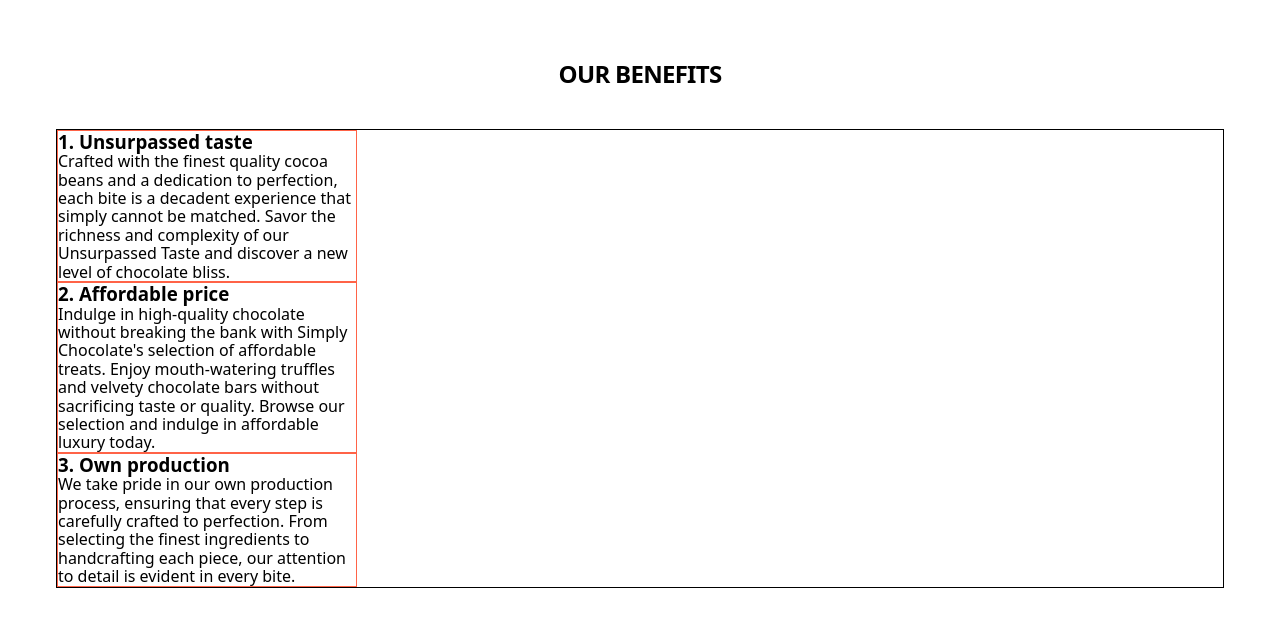
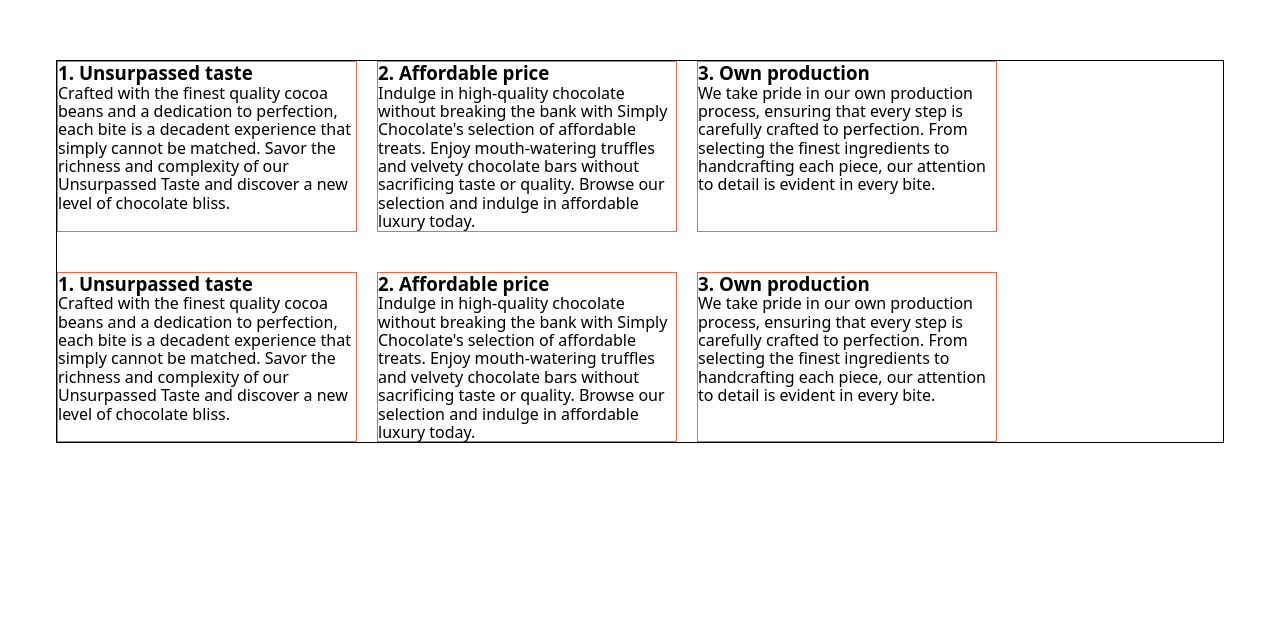
Before and after one commit to Olexiy-repin/bootcamp-76-on-HTML, a plain HTML site: page pages/flexbox.html in a window 1280 px wide. Drawn offline with nearby package versions, Linux system fonts and the light colour scheme.

Commit message:
classwork

```diff
--- a/css/block-model.css
+++ b/css/block-model.css
@@ -0,0 +1,105 @@
+h1,
+h2,
+h3,
+h4,
+h5,
+h6,
+p {
+  margin-top: 0;
+  margin-bottom: 0;
+}
+
+a {
+  text-decoration: none;
+  color: inherit;
+}
+
+ul,
+ol {
+  margin-top: 0;
+  margin-bottom: 0;
+  padding-left: 0;
+  list-style-type: none;
+}
+
+button {
+  cursor: pointer;
+}
+
+img {
+  display: block;
+}
+
+body {
+  color: #303030;
+}
+
+.container {
+  max-width: 1168px;
+  margin-left: auto;
+  margin-right: auto;
+  padding-left: 16px;
+  padding-right: 16px;
+}
+
+.main-title {
+  margin-bottom: 40px;
+  padding: 10px;
+  border: 2px solid teal;
+}
+
+.hero-description {
+  margin-top: 80px;
+  border: 2px solid tomato;
+}
+
+.products {
+  padding-top: 50px;
+  padding-bottom: 50px;
+}
+
+.title {
+  text-align: center;
+  margin-bottom: 40px;
+}
+
+/*
+an + b
+
+a - довільне число
+n - лічильник, який починається з 0 і постійно збільшуєтсья на 1
+b - довільне число
+*/
+
+/*
+2n + 1 - odd
+
+2 * 0 + 1 = 1;
+2 * 1 + 1 = 3;
+2 * 2 + 1 = 5;
+*/
+
+/*
+2n - even
+
+2 * 0 = 0;
+2 * 1 = 2;
+2 * 2 = 4;
+2 * 3 = 6;
+*/
+
+/*
+-n + 3
+
+-0 + 3 = 3;
+-1 + 3 = 2;
+-2 + 3 = 1;
+*/
+
+/* .products-list-item:nth-last-child(-n + 3) {
+  border: 5px solid teal;
+} */
+
+.products-list-item:first-child .products-list-img {
+  border: 5px solid teal;
+}
--- a/css/flexbox.css
+++ b/css/flexbox.css
@@ -25,6 +25,20 @@ ol {
   margin-right: auto;
 }
 
+.visually-hidden {
+  position: absolute;
+  width: 1px;
+  height: 1px;
+  margin: -1px;
+  border: 0;
+  padding: 0;
+
+  white-space: nowrap;
+  clip-path: inset(100%);
+  clip: rect(0 0 0 0);
+  overflow: hidden;
+}
+
 .benefits {
   padding-top: 60px;
   padding-bottom: 60px;
@@ -41,6 +55,16 @@ ol {
 }
 
 .benefits-list {
+  display: flex;
+  flex-direction: row;
+  justify-content: flex-start;
+  align-items: stretch;
+  flex-wrap: wrap;
+
+  /* row-gap: 40px;
+  column-gap: 20px; */
+  gap: 40px 20px;
+
   border: 1px solid #000000;
 }
 
@@ -48,3 +72,11 @@ ol {
   width: 300px;
   border: 1px solid tomato;
 }
+
+/* .benefits-list-item:not(:nth-child(3n)) {
+  margin-right: 20px;
+}
+
+.benefits-list-item:not(:nth-last-child(-n + 3)) {
+  margin-bottom: 20px;
+} */
--- a/pages/flexbox.html
+++ b/pages/flexbox.html
@@ -14,8 +14,33 @@
     <main>
       <section class="benefits">
         <div class="container">
-          <h2 class="title">Our benefits</h2>
+          <h2 class="title visually-hidden">Our benefits</h2>
           <ul class="benefits-list">
+            <li class="benefits-list-item benefits-list-item-first">
+              <h3 class="benefits-list-title">1. Unsurpassed taste</h3>
+              <p class="benefits-list-text">
+                Crafted with the finest quality cocoa beans and a dedication to perfection, each bite is a decadent
+                experience that simply cannot be matched. Savor the richness and complexity of our Unsurpassed Taste and
+                discover a new level of chocolate bliss.
+              </p>
+            </li>
+            <li class="benefits-list-item benefits-list-item-second">
+              <h3 class="benefits-list-title">2. Affordable price</h3>
+              <p class="benefits-list-text">
+                Indulge in high-quality chocolate without breaking the bank with Simply Chocolate's selection of
+                affordable treats. Enjoy mouth-watering truffles and velvety chocolate bars without sacrificing taste or
+                quality. Browse our selection and indulge in affordable luxury today.
+              </p>
+            </li>
+            <li class="benefits-list-item benefits-list-item-third">
+              <h3 class="benefits-list-title">3. Own production</h3>
+              <p class="benefits-list-text">
+                We take pride in our own production process, ensuring that every step is carefully crafted to
+                perfection. From selecting the finest ingredients to handcrafting each piece, our attention to detail is
+                evident in every bite.
+              </p>
+            </li>
+
             <li class="benefits-list-item benefits-list-item-first">
               <h3 class="benefits-list-title">1. Unsurpassed taste</h3>
               <p class="benefits-list-text">
```
Also changed, not shown: pages/block-model.html (+4 -0 lines).
